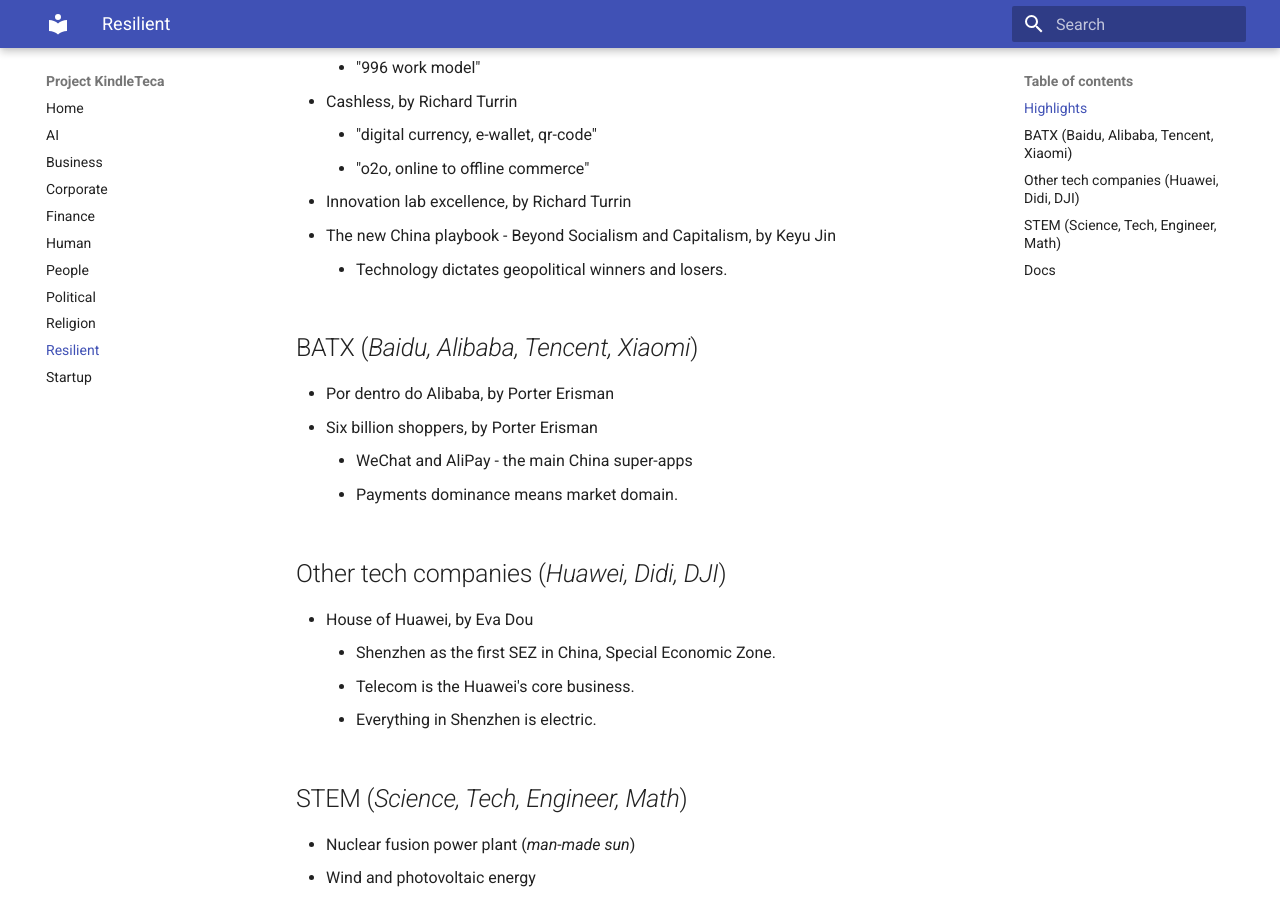
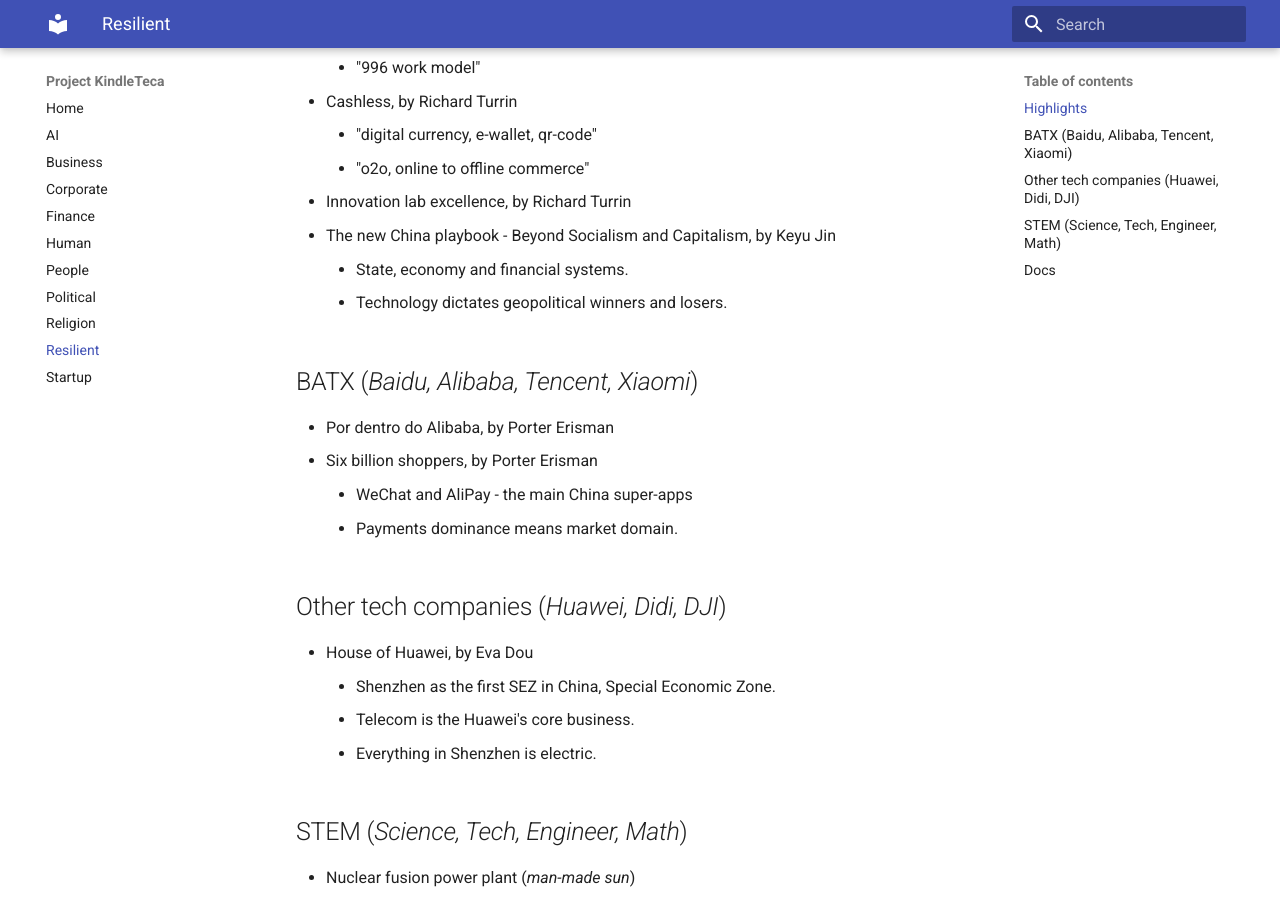
Before and after one commit to renatobrf/kindle-teca, an MkDocs documentation site: the page built from docs/china.md, in a window 1280 px wide and 900 px high, scrolled down 326 px. Built offline with MkDocs 1.6.1 and Material for MkDocs 9.7.7, drawn with Linux system fonts in a browser that asks for light colours.

Commit message:
Add new point on state and economy in China.md

```diff
--- a/docs/china.md
+++ b/docs/china.md
@@ -9,6 +9,7 @@
     - "o2o, online to offline commerce"
 - Innovation lab excellence, by Richard Turrin
 - The new China playbook - Beyond Socialism and Capitalism, by Keyu Jin
+    - State, economy and financial systems.
     - Technology dictates geopolitical winners and losers.
 
 ## BATX (*Baidu, Alibaba, Tencent, Xiaomi*)
```
